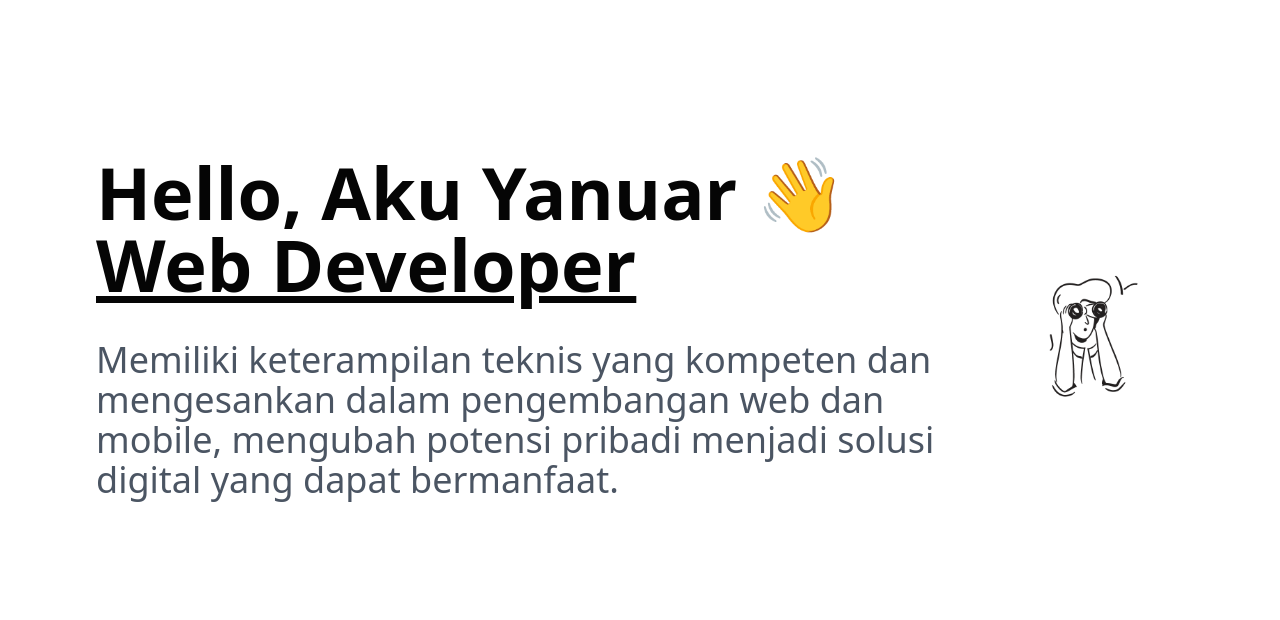
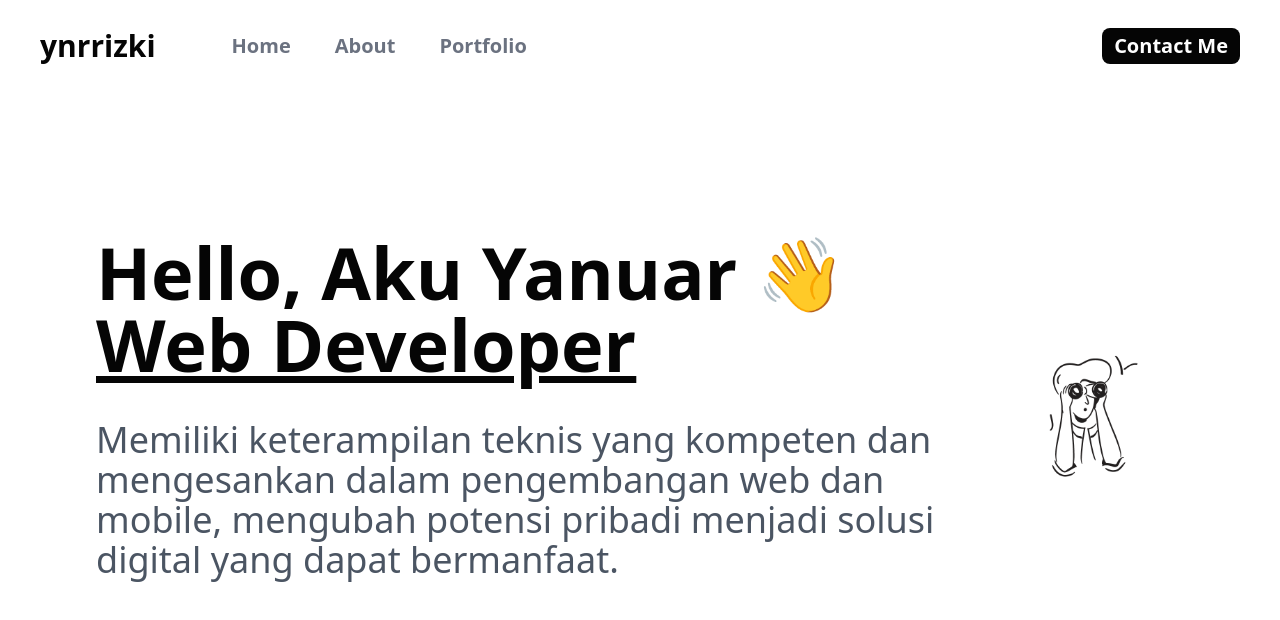
Before and after one commit to ynrrizki/ynrrizki, a Next.js app: page / in a window 1280 px wide. Shown: the top 620 px of the page. Built offline with nearby package versions, Linux system fonts and the light colour scheme.

Commit message:
add: navbar

```diff
--- a/app/(pages)/layout.js
+++ b/app/(pages)/layout.js
@@ -1,5 +1,5 @@
 // 'use client'
-// import Navbar from '@/app/components/Navbar.js';
+import Navbar from '@/app/components/Navbar.js';
 import '../globals.css';
 import NextTopLoader from 'nextjs-toploader';
 
@@ -16,7 +16,7 @@ export default function RootLayout({ children }) {
           color='#050505'
           showSpinner={false}
         />
-        {/* <Navbar /> */}
+        <Navbar />
         {children}
       </body>
     </html>
--- a/app/components/navbar.js
+++ b/app/components/navbar.js
@@ -1,3 +1,4 @@
+'use client'
 import { Fragment, useState, useEffect, useCallback } from "react";
 import NavItem from "./NavItem.js";
 import NavMobile from "./NavMobile.js";
@@ -6,7 +7,7 @@ import { Menu, Dialog, Transition } from "@headlessui/react";
 import Link from "next/link.js";
 import { BiLogoGithub, BiLogoLinkedin, BiLogoWhatsapp, BiPaperPlane } from 'react-icons/bi';
 
-export default function Navbar() {
+const Navbar = () => {
     const menus = [
         { name: 'Whatsapp', icon: BiLogoWhatsapp, link: 'https://wa.link/d3tx4k' },
         { name: 'Linkedin', icon: BiLogoLinkedin, link: 'https://linkedin.com/in/ynrrizki' },
@@ -195,3 +196,5 @@ export default function Navbar() {
         </>
     )
 }
+
+export default Navbar;
```
